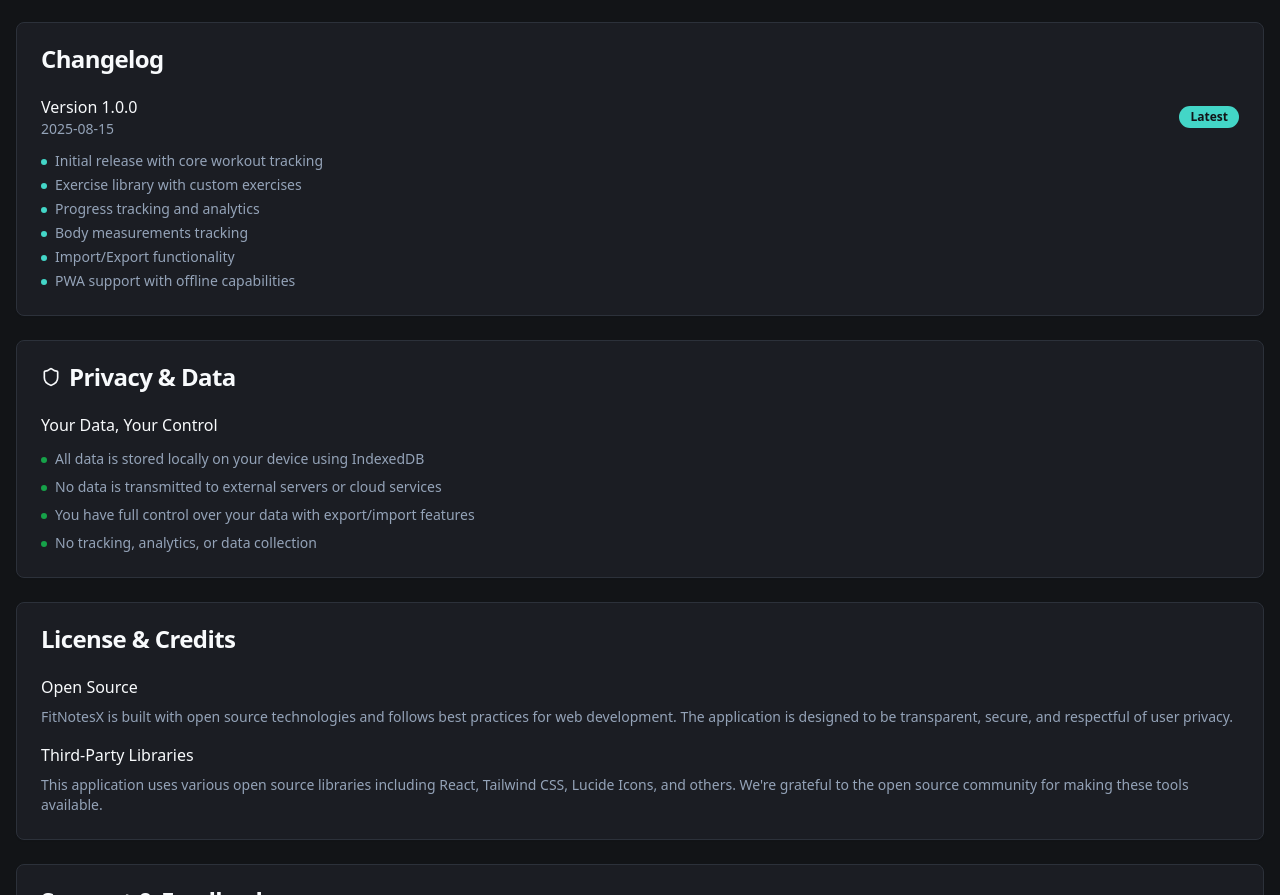
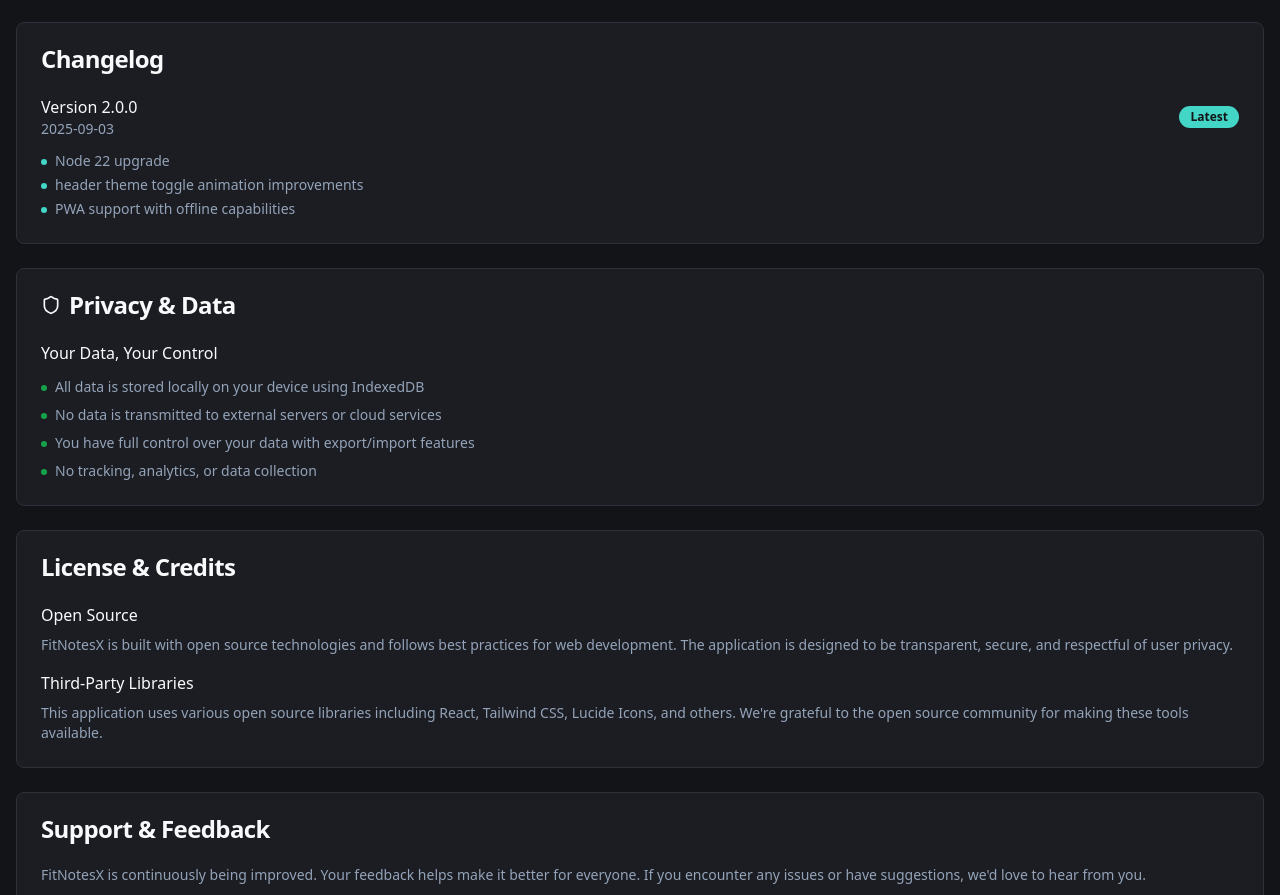
Before and after one commit to vaibhav8600-rgb/FitNotesX, a React (Vite) app: page /about in a window 1280 px wide. Shown: the part 900-1795 px from the top of the page. Built offline with nearby package versions, Linux system fonts and the light colour scheme.

Commit message:
change log about updated

```diff
--- a/src/pages/About.tsx
+++ b/src/pages/About.tsx
@@ -45,14 +45,11 @@ export default function About() {
 
   const changelog = [
     {
-      version: '1.0.0',
-      date: '2025-08-15',
+      version: '2.0.0',
+      date: '2025-09-03',
       changes: [
-        'Initial release with core workout tracking',
-        'Exercise library with custom exercises',
-        'Progress tracking and analytics',
-        'Body measurements tracking',
-        'Import/Export functionality',
+        'Node 22 upgrade',
+        'header theme toggle animation improvements',
         'PWA support with offline capabilities'
       ]
     }
```
